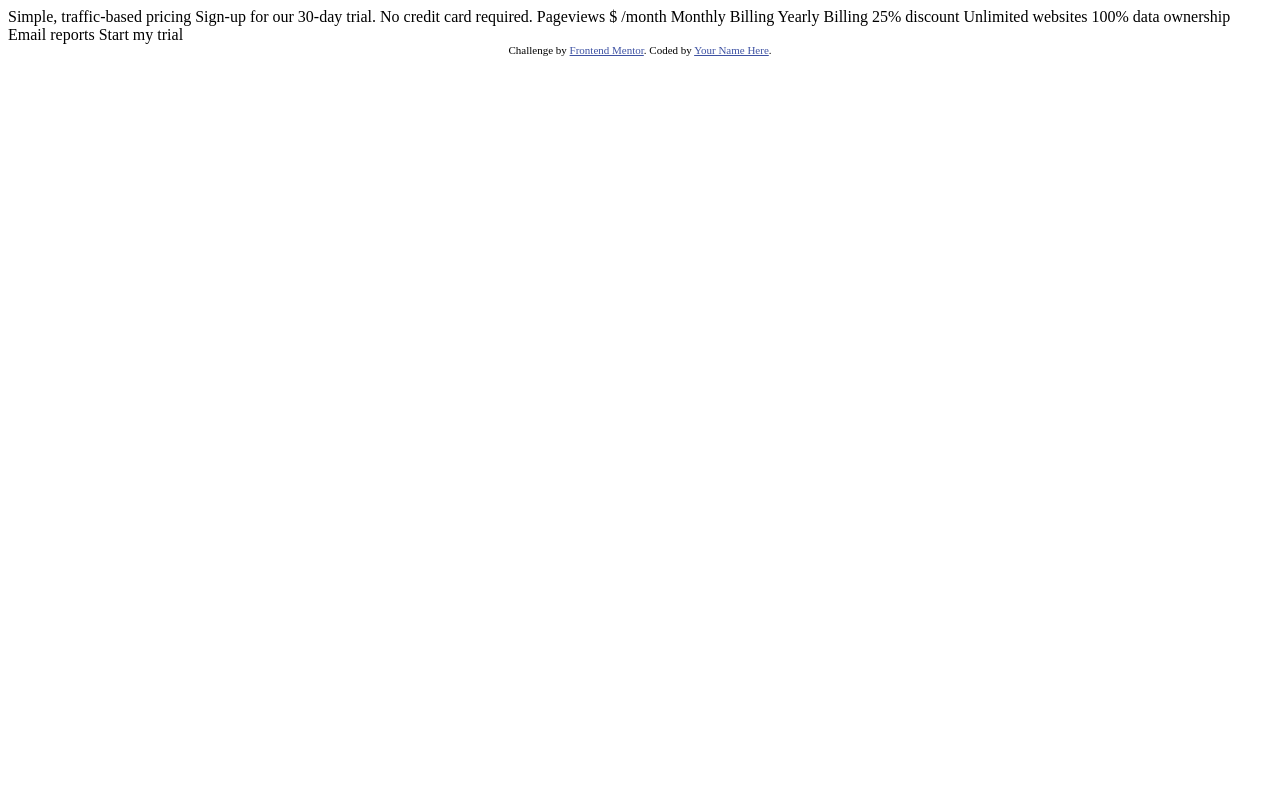
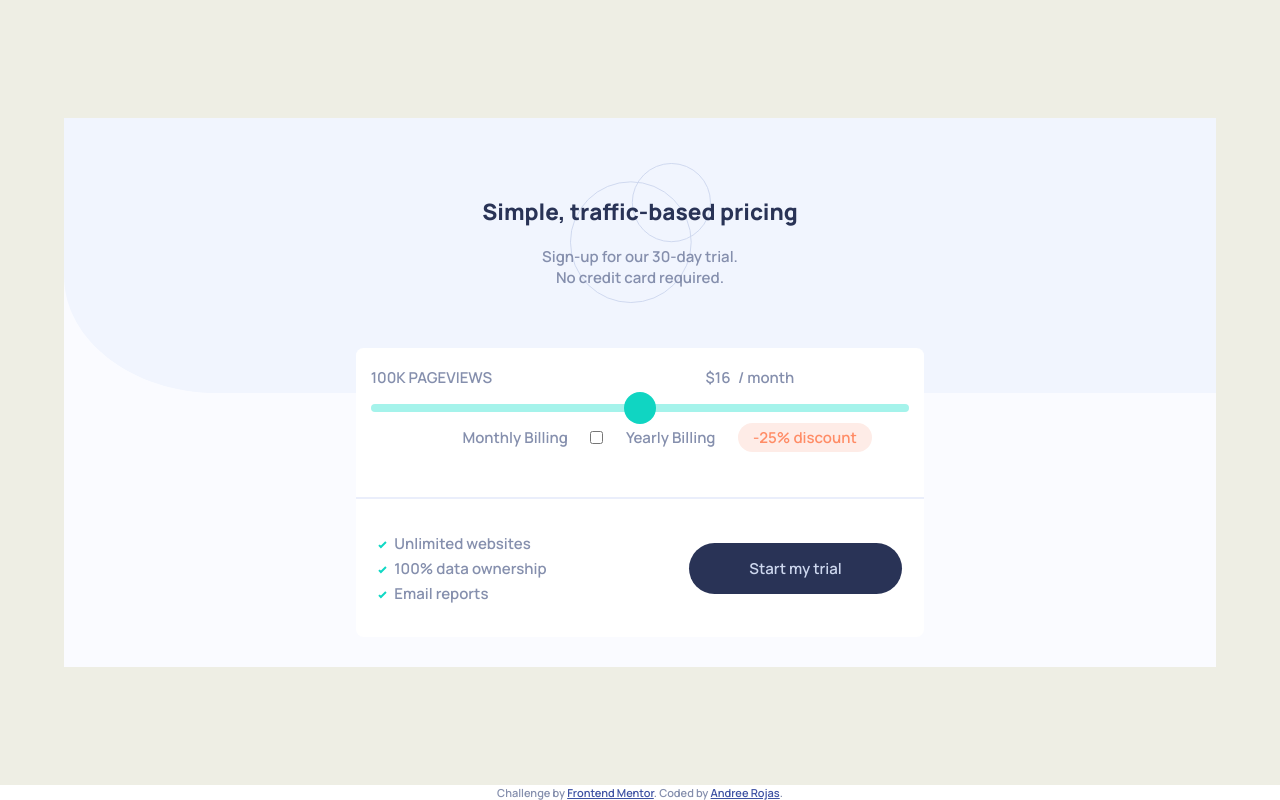
Before and after one commit to andreerojas/andreerojas-FrontEndMentor_Challenge_12, a plain HTML site: page index.html in a window 1280 px wide. Drawn offline with Linux system fonts and the light colour scheme.

Commit message:
data is filled according to slider's value and also slider's styling

```diff
--- /dev/null
+++ b/app.js
@@ -0,0 +1,42 @@
+const numViews = document.querySelector('#num-views');
+const slider = document.querySelector('input[type="range"]');
+const price = document.querySelector('.price');
+const billingFreq = document.querySelector('.bill-frequency');
+const selector = document.querySelector('input[type="checkbox"');
+const inputs = document.querySelectorAll('input');
+const prices =
+[
+    { views: "10K", price: "8" },
+    { views: "50K", price: "12" },
+    { views: "100K", price: "16" },
+    { views: "500K", price: "24" },
+    { views: "1M", price: "36" }
+]
+function fillNumViews() {
+    numViews.innerText = `${prices[slider.value]["views"]} pageviews`;
+}
+
+function fillPrice(){
+    //selector checked means yearly billing
+    if(selector.checked){
+        price.innerText = `$${prices[slider.value]["price"]*12*0.75} `;
+        billingFreq.innerText = "/ year";
+    }
+    else{
+        price.innerText = `$${prices[slider.value]["price"]} `;
+        billingFreq.innerText = "/ month";
+    }
+
+}
+
+function fillData(){
+    fillNumViews();
+    fillPrice();
+}
+
+
+for(let input of inputs){
+    input.addEventListener('input', fillData);
+}
+
+fillData();
--- a/index.html
+++ b/index.html
@@ -1,39 +1,72 @@
 <!DOCTYPE html>
 <html lang="en">
+
 <head>
   <meta charset="UTF-8">
-  <meta name="viewport" content="width=device-width, initial-scale=1.0"> <!-- displays site properly based on user's device -->
-
+  <meta name="viewport" content="width=device-width, initial-scale=1.0">
+  <!-- displays site properly based on user's device -->
+  <link rel="preconnect" href="https://fonts.googleapis.com">
+  <link rel="preconnect" href="https://fonts.gstatic.com" crossorigin>
+  <link href="https://fonts.googleapis.com/css2?family=Manrope:wght@600;800&display=swap" rel="stylesheet">
   <link rel="icon" type="image/png" sizes="32x32" href="./images/favicon-32x32.png">
-
+  <link rel="stylesheet" href="styles.css">
   <title>Frontend Mentor | Interactive pricing component</title>
 
   <!-- Feel free to remove these styles or customise in your own stylesheet 👍 -->
   <style>
-    .attribution { font-size: 11px; text-align: center; }
-    .attribution a { color: hsl(228, 45%, 44%); }
+    .attribution {
+      font-size: 11px;
+      text-align: center;
+    }
+
+    .attribution a {
+      color: hsl(228, 45%, 44%);
+    }
   </style>
 </head>
+
 <body>
+  <main>
+    <section>
+      <header>
+        <h1>Simple, traffic-based pricing</h1>
+        <span>Sign-up for our 30-day trial.</span>
+        <span>No credit card required.</span>
 
-  Simple, traffic-based pricing
-  Sign-up for our 30-day trial. No credit card required.
+      </header>
+      <div class="panel">
+        <div class="interactive">
+          <span id="num-views">100K Pageviews</span>
+          <input type="range" name="views" id="viewsInput" min="0" max="4" step="1" value="2">
+          <span class="price">$16.00</span>
+          <span class="bill-frequency">/ month</span>
+          <span class="monthly">Monthly Billing</span>
+          <input type="checkbox" name="type-billing" id="typeBilling">
+          <span class="yearly">Yearly Billing</span>
+          <span class="discount">-25% <span class="alt-text">discount</span></span>
 
-  Pageviews
-  $ /month
 
-  Monthly Billing
-  Yearly Billing 25% discount
+        </div>
 
-  Unlimited websites
-  100% data ownership
-  Email reports
+        <div class="CTA">
+          <ul>
+            <li>Unlimited websites</li>
+            <li>100% data ownership</li>
+            <li>Email reports</li>
+          </ul>
+          <button>Start my trial</button>
+        </div>
+      </div>
+    </section>
 
-  Start my trial
+  </main>
 
-  <div class="attribution">
+
+  <footer class="attribution">
     Challenge by <a href="https://www.frontendmentor.io?ref=challenge" target="_blank">Frontend Mentor</a>.
-    Coded by <a href="#">Your Name Here</a>.
-  </div>
+    Coded by <a href="#">Andree Rojas</a>.
+  </footer>
+  <script src="app.js"></script>
 </body>
+
 </html>
--- /dev/null
+++ b/styles.css
@@ -0,0 +1,252 @@
+body {
+    margin: 0;
+    font-family: 'Manrope', sans-serif;
+    font-size: 15px;
+    color: hsl(225, 20%, 60%);
+    display: grid;
+    grid-template-columns: 1fr;
+    grid-template-rows: 1fr auto;
+    height: 100vh;
+}
+
+* {
+    box-sizing: border-box;
+}
+
+span {
+    display: inline-block;
+}
+
+main {
+    background-color: #eeeee4;
+    display: flex;
+    justify-content: center;
+    align-items: center;
+}
+
+section {
+    width: 100%;
+    height: 100%;
+    background: url("images/bg-pattern.svg");
+    background-color: hsl(230, 100%, 99%);
+    background-size: 100% 50%;
+    background-repeat: no-repeat;
+    padding: 1em 0.5em;
+    display: grid;
+    grid-template-rows: auto 1fr;
+}
+
+header {
+    background: url(images/pattern-circles.svg);
+    background-size: contain;
+    background-repeat: no-repeat;
+    background-position-x: center;
+    padding: 1em;
+    margin: 2em 0;
+    display: grid;
+    justify-items: center;
+}
+
+h1 {
+    font-weight: 800;
+    color: hsl(227, 35%, 25%);
+}
+
+.panel {
+    background-color: white;
+    margin: 1em 0;
+    display: grid;
+    grid-template-rows: 1fr auto;
+    border-radius: 0.5em;
+}
+
+.interactive {
+    margin: 1em;
+    display: grid;
+    grid-template-columns: 1fr repeat(4, auto);
+    grid-template-rows: repeat(4, 1fr);
+    justify-items: center;
+    align-items: center;
+}
+
+#num-views,
+input[type="range"] {
+    grid-column: 1 / span 5;
+}
+
+.price {
+    grid-column: 1 / span 3;
+    justify-self: end;
+    margin-right: 0.5em;
+}
+
+.bill-frequency {
+    grid-column: 4 / span 2;
+    justify-self: start;
+}
+
+input[type="range"] {
+    width: 100%;
+    margin: 0;
+    -webkit-appearance: none;
+}
+
+input[type="range"]::-webkit-slider-thumb {
+    -webkit-appearance: none;
+    background: hsl(174, 86%, 45%);
+    height: 2rem;
+    width: 2rem;
+    margin-top: -0.75rem;
+    border-radius: 50%;
+}
+
+input[type="range"]::-webkit-slider-runnable-track {
+    -webkit-appearance: none;
+    background: hsl(174, 77%, 80%);
+    height: 0.5rem;
+    border-radius: 999px;
+}
+
+input[type="range"]::-moz-range-thumb {
+    -webkit-appearance: none;
+    background: hsl(174, 86%, 45%);
+    height: 1rem;
+    width: 1rem;
+    margin-top: -0.25rem;
+    border-radius: 50%;
+}
+
+input[type="range"]::-moz-range-track {
+    -webkit-appearance: none;
+    background: hsl(174, 77%, 80%);
+    height: 0.5rem;
+    border-radius: 999px;
+}
+
+input[type="checkbox"] {
+    margin: 0;
+    grid-column: 3;
+}
+
+.monthly {
+    grid-column: 2;
+}
+
+.yearly {
+    grid-column: 4;
+}
+
+#num-views {
+    text-transform: uppercase;
+}
+
+.monthly,
+input[type="checkbox"],
+.yearly {
+    margin-right: 0.5em;
+    font-size: 1em;
+}
+
+.discount {
+    border-radius: 999px;
+    padding: 0.25em 1em;
+    background-color: hsl(14, 92%, 95%);
+    color: hsl(15, 100%, 70%);
+    text-align: center;
+    grid-column: 5;
+
+}
+
+.alt-text {
+    display: none;
+}
+
+.CTA {
+    display: flex;
+    flex-direction: column;
+    align-items: center;
+    justify-content: space-between;
+    border-top: 2px solid hsl(224, 65%, 95%);
+}
+
+ul {
+    list-style-image: url(images/icon-check.svg);
+    list-style-position: inside;
+    margin: 2em 0;
+    margin-bottom: 0.5em;
+    padding: 0;
+    text-align: center;
+
+}
+
+li {
+    margin: 0.25em 0;
+}
+
+button {
+    border-radius: 999px;
+    background-color: hsl(227, 35%, 25%);
+    padding: 1em 4em;
+    color: hsl(223, 50%, 87%);
+    font-family: 'Manrope', sans-serif;
+    font-size: 1em;
+    border-width: 0;
+    margin: 2em 0;
+}
+
+@media (min-width : 376px) {
+    section {
+        width: 90%;
+        height: 70%;
+    }
+
+    .panel {
+        margin: 1em 25%;
+    }
+
+    .interactive {}
+
+    .CTA {
+        flex-direction: row;
+    }
+
+    ul {
+        margin-left: 1.5em;
+        margin-bottom: 2em;
+        text-align: left;
+    }
+
+    button {
+        margin-right: 1.5em;
+    }
+
+    .alt-text {
+        display: inline-block;
+    }
+
+    #num-views {
+        grid-column: 1/ span 2;
+        justify-self: start;
+    }
+
+    .price {
+        grid-row: 1;
+        grid-column: 3/ span 2;
+        /* justify-self: end; */
+    }
+
+    .bill-frequency {
+        grid-row: 1;
+        grid-column: 5/ span 1;
+    }
+
+    .monthly,
+    input[type="checkbox"],
+    .yearly {
+        margin-right: 1.5em;
+    }
+
+    .discount {
+        margin-right: 2.5em;
+    }
+}
```
